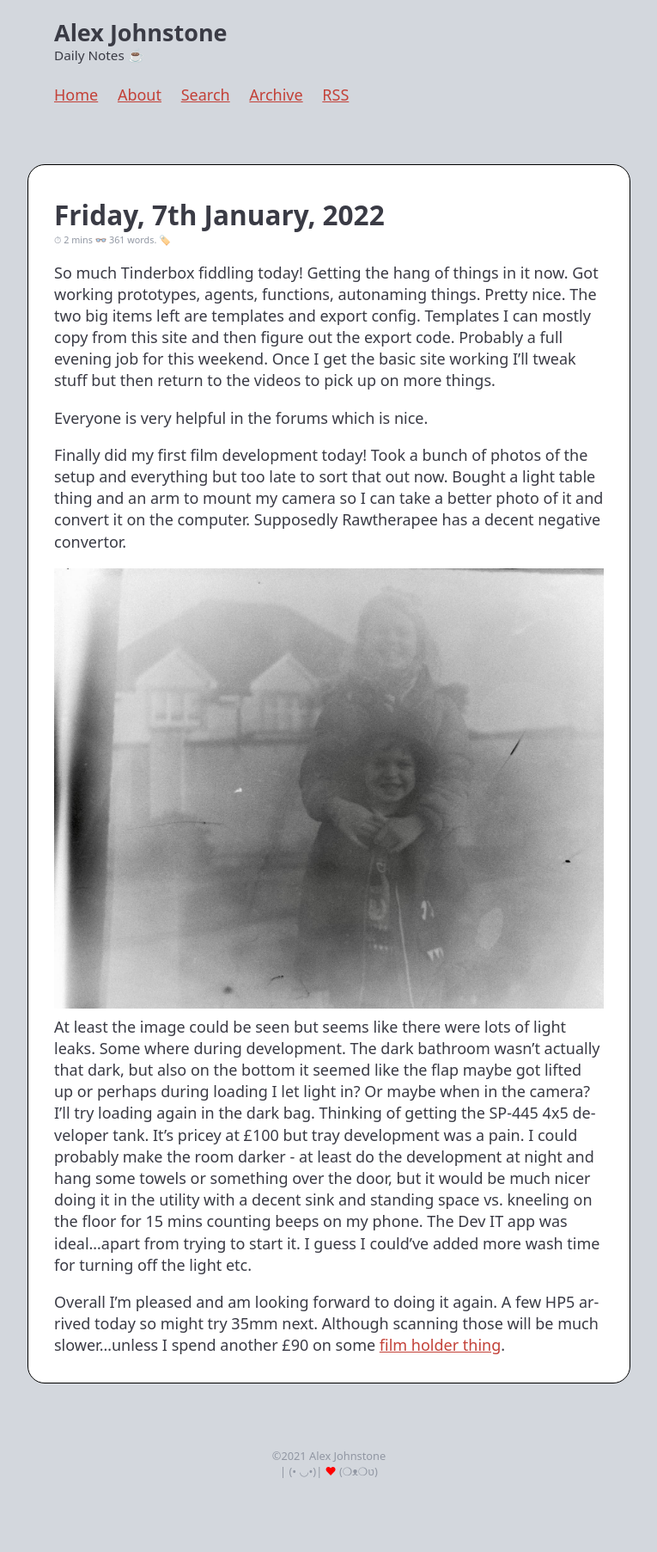
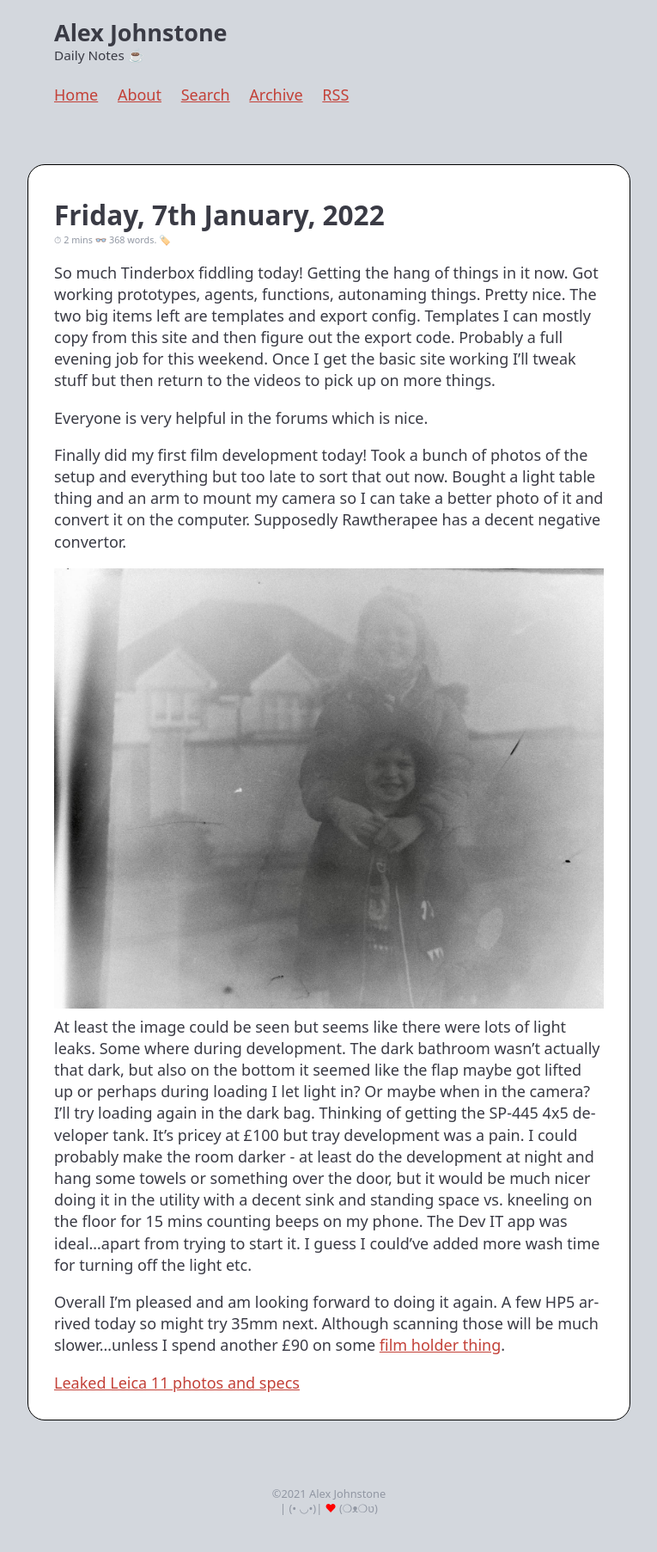
Before and after one commit to alexjj/Old-alexjj.com, a Jekyll site: the page built from _posts/2022/1. January/2022-01-07-friday.md, in a window 1280 px wide. Shown: the whole page at 86% size, without its empty margins (257-1022 px from the left). Built offline with Jekyll 4.4.1, drawn with Linux system fonts in a browser that asks for light colours; our own code applies the rules of GitHub Pages for plain Markdown files; before the commit the page ends 1762 px from its top, so only the background shows below that.

Commit message:
Update 2022-01-07-friday.md

```diff
--- a/_posts/2022/1. January/2022-01-07-friday.md
+++ b/_posts/2022/1. January/2022-01-07-friday.md
@@ -14,3 +14,5 @@ Finally did my first film development today! Took a bunch of photos of the setup
 At least the image could be seen but seems like there were lots of light leaks. Some where during development. The dark bathroom wasn't actually that dark, but also on the bottom it seemed like the flap maybe got lifted up or perhaps during loading I let light in? Or maybe when in the camera? I'll try loading again in the dark bag. Thinking of getting the SP-445 4x5 developer tank. It's pricey at £100 but tray development was a pain. I could probably make the room darker - at least do the development at night and hang some towels or something over the door, but it would be much nicer doing it in the utility with a decent sink and standing space vs. kneeling on the floor for 15 mins counting beeps on my phone. The Dev IT app was ideal...apart from trying to start it. I guess I could've added more wash time for turning off the light etc.
 
 Overall I'm pleased and am looking forward to doing it again. A few HP5 arrived today so might try 35mm next. Although scanning those will be much slower...unless I spend another £90 on some [film holder thing](https://clifforth.co.uk).
+
+[Leaked Leica 11 photos and specs](https://hmeye.wordpress.com/2022/01/08/leica-m11-full-specs-leak/)
```
